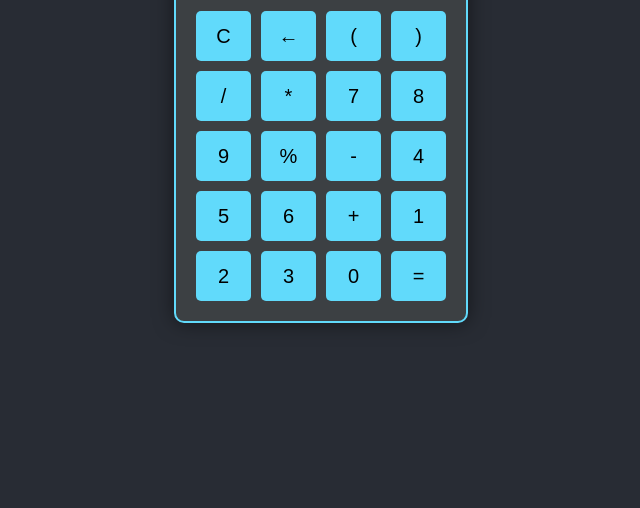
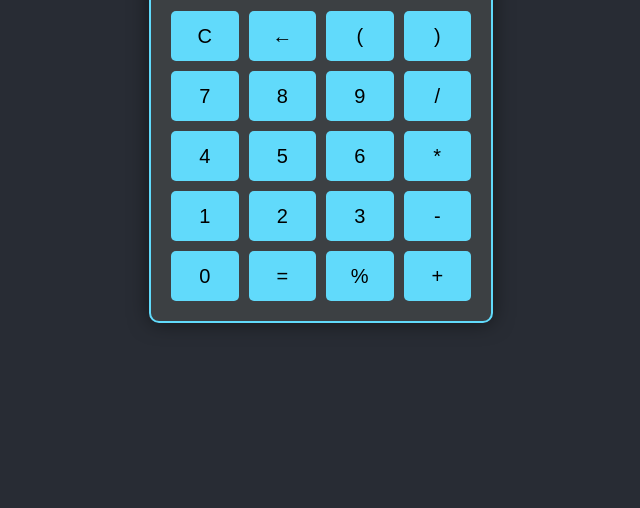
Before and after one commit to Pradeep106-R/Pradeep106-R.github.io, a plain HTML site: page index.html in a window 1280 px wide. Shown: the part 308-816 px from the top of the page, without its empty margins (319-959 px from the left). Drawn offline with Linux system fonts and the light colour scheme.

Commit message:
Create index.html

```diff
--- a/index.html
+++ b/index.html
@@ -20,7 +20,7 @@
             padding: 20px;
             background-color: #3c4043;
             box-shadow: 0 0 20px rgba(0, 0, 0, 0.5);
-            width: 250px;
+            width: 300px;
         }
 
         h2 {
@@ -74,6 +74,14 @@
         button:hover {
             background-color: #21a1f1;
         }
+
+        .operator {
+            background-color: #61dafb; /* Different color for operator buttons */
+        }
+
+        .operator:hover {
+            background-color: #ff7f00; /* Darker shade on hover */
+        }
     </style>
 </head>
 <body>
@@ -81,29 +89,30 @@
         <h2>Simple Calculator</h2> <!-- Title added here -->
         <textarea id="display" disabled></textarea>
         <div class="buttons">
-            <button onclick="clearDisplay()">C</button>
-            <button onclick="backspace()">←</button>
-            <button onclick="appendToDisplay('(')">(</button>
-            <button onclick="appendToDisplay(')')">)</button>
-            <button onclick="appendToDisplay('/')">/</button>
-            <button onclick="appendToDisplay('*')">*</button>
+            <button onclick="clearDisplay()" class="operator">C</button>
+            <button onclick="backspace()" class="operator">←</button>
+            <button onclick="appendToDisplay('(')" class="operator">(</button>
+            <button onclick="appendToDisplay(')')" class="operator">)</button>
 
             <button onclick="appendToDisplay('7')">7</button>
             <button onclick="appendToDisplay('8')">8</button>
             <button onclick="appendToDisplay('9')">9</button>
-            <button onclick="appendToDisplay('%')">%</button>
-            <button onclick="appendToDisplay('-')">-</button>
+            <button onclick="appendToDisplay('/') " class="operator">/</button>
 
             <button onclick="appendToDisplay('4')">4</button>
             <button onclick="appendToDisplay('5')">5</button>
             <button onclick="appendToDisplay('6')">6</button>
-            <button onclick="appendToDisplay('+')">+</button>
+            <button onclick="appendToDisplay('*')" class="operator">*</button>
 
             <button onclick="appendToDisplay('1')">1</button>
             <button onclick="appendToDisplay('2')">2</button>
             <button onclick="appendToDisplay('3')">3</button>
+            <button onclick="appendToDisplay('-')" class="operator">-</button>
+
             <button onclick="appendToDisplay('0')">0</button>
-            <button onclick="calculate()">=</button>
+            <button onclick="calculate()" class="operator">=</button>
+            <button onclick="appendToDisplay('%')" class="operator">%</button>
+            <button onclick="appendToDisplay('+')" class="operator">+</button>
         </div>
     </div>
     <script>
```
